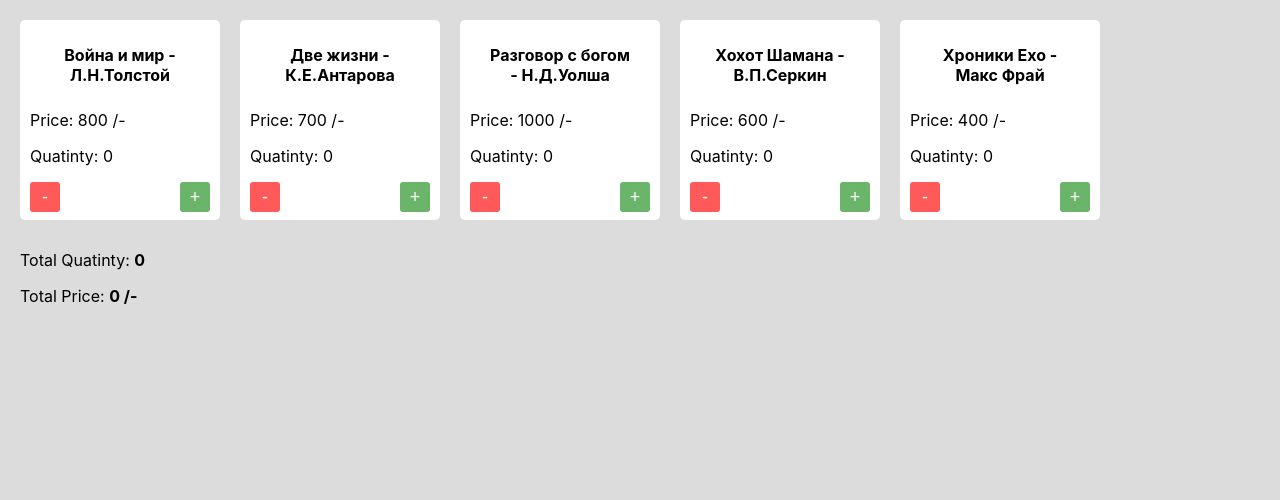
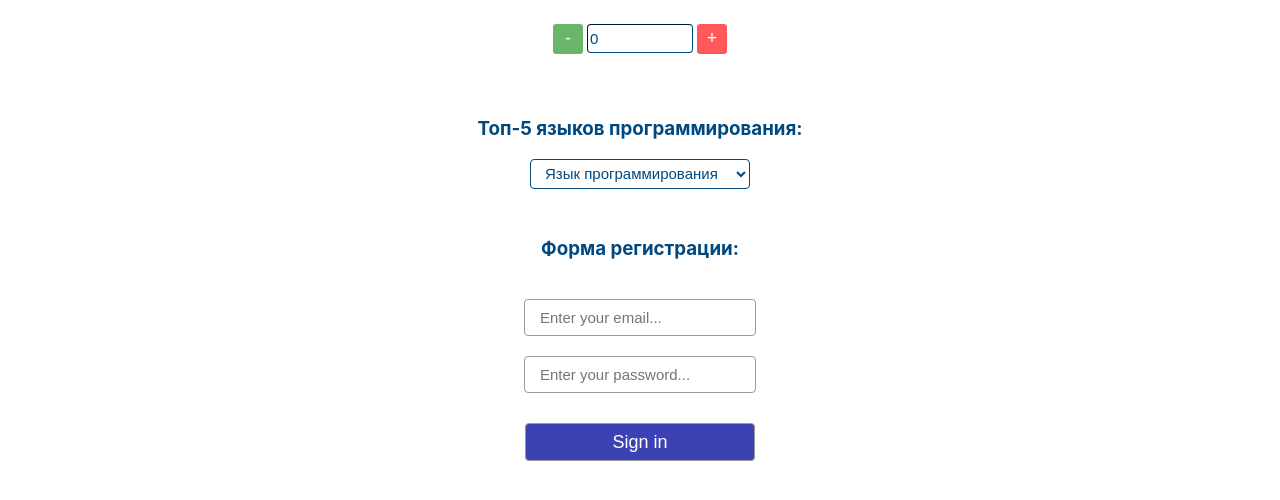
Before and after one commit to Yarengina/sky-react-hw1, a React (Create React App) app in the folder sky-react-hw1/: page / in a window 1280 px wide. Shown: the top 500 px of the page. Built offline with nearby package versions, Linux system fonts and the light colour scheme.

Commit message:
added MinMaxLazy, Select, LoginPassword

```diff
--- a/sky-react-hw1/src/App.css
+++ b/sky-react-hw1/src/App.css
@@ -144,3 +144,56 @@
 .Total {
   text-align: initial;
 }
+
+.Select {
+  width: 220px;
+  height: 30px;
+  background: #FFFFFF;
+  border-radius: 4px;
+  border-color: #004980;
+  border-width: thin;
+  font-size: 15px;
+  color: #004980;
+  padding-left: 10px;
+}
+
+.FormSignIn {
+  display: flex;
+  flex-direction: column;
+  align-items: center;
+  margin-top: 30px;
+}
+
+.Inputs {
+  display: flex;
+  flex-direction: column;
+  align-items: flex-start;
+}
+
+.Input {
+  width: 200px;
+  height: 35px;
+  border: 1px solid rgb(153, 153, 153);
+  border-radius: 4px;
+  font-size: 15px;
+  padding: 0px 15px;
+  margin-top: 20px;
+}
+
+.ButtonForm {
+  width: 230px;
+  height: 38px;
+  background-color: rgb(60, 65, 180);
+  color: white;
+  border: 1px solid rgb(153, 153, 153);
+  border-radius: 4px;
+  font-size: 18px;
+  padding: 0px 15px;
+  margin-top: 30px;
+  margin-bottom: 20px;
+}
+
+.Error {
+  color: red;
+  font-size: 14px;
+}
--- a/sky-react-hw1/src/App.js
+++ b/sky-react-hw1/src/App.js
@@ -1,9 +1,16 @@
 import './App.css'
-import Order from './components/Order/Order'
+import MinMaxLazy from './components/Forms/MinMaxLazy'
+import Select from './components/Forms/Select/Select'
+import LoginPassword from './components/Forms/LoginPassword/LoginPassword'
 
 function App() {
     return <div className='App'>
-        <Order />
+        <MinMaxLazy
+            min={0}
+            max={10}
+        />
+        <Select />
+        <LoginPassword />
         </div>
 }
 
--- /dev/null
+++ b/sky-react-hw1/src/components/Forms/LoginPassword/Input.js
@@ -0,0 +1,22 @@
+import useCheckInput from './useCheckInput'
+
+function Input({ type, name, text }) {
+    const { inputValue, onChange, onBlur, isError } = useCheckInput('')
+
+    return (
+        <div className='Inputs'>
+            <input className='Input'
+            name={name}
+            type={type}
+            id={name}
+            placeholder={text}
+            value={inputValue}
+            onChange={onChange}
+            onBlur={onBlur}
+            />
+            <span className='Error'>{isError}</span>
+        </div>
+    )
+}
+
+export default Input
--- /dev/null
+++ b/sky-react-hw1/src/components/Forms/LoginPassword/LoginPassword.js
@@ -0,0 +1,26 @@
+import Input from './Input'
+import { formData } from './formData'
+
+function LoginPassword() {
+    const onSubmit = (event) => event.preventDefault()
+
+    const inputs = formData.map(({ name, type, text, id }) => (
+    <Input
+        name={name}
+        type={type}
+        text={text}
+        key={id}
+    />
+    ))
+
+    return (
+            <form className='FormSignIn' onSubmit={onSubmit}>
+                <h3 className='Color'>Форма регистрации:</h3>
+                {inputs}
+                <button className='ButtonForm' type='button'>Sign in
+                </button>
+            </form>
+    )
+}
+
+export default LoginPassword
--- /dev/null
+++ b/sky-react-hw1/src/components/Forms/LoginPassword/formData.js
@@ -0,0 +1,20 @@
+const formData = [
+    {
+    id: '1',
+    type: 'email',
+    name: 'email',
+    text: 'Enter your email...',
+    },
+    {
+    id: '2',
+    type: 'password',
+    name: 'password',
+    text: 'Enter your password...',
+    },
+]
+
+const validEmail = /^(([^<>()[\]\\.,;:\s@"]+(\.[^<>()[\]\\.,;:\s@"]+)*)|(".+"))@((\[[0-9]{1,3}\.[0-9]{1,3}\.[0-9]{1,3}\.[0-9]{1,3}\])|(([a-zA-Z\-0-9]+\.)+[a-zA-Z]{2,}))$/
+
+const passwordLength = 6
+
+export { formData, validEmail, passwordLength }
--- /dev/null
+++ b/sky-react-hw1/src/components/Forms/LoginPassword/useCheckInput.js
@@ -0,0 +1,35 @@
+import { useState } from 'react'
+import { validEmail, passwordLength } from './formData'
+
+const useCheckInput = (initialValue) => {
+    const [inputValue, setInputValue] = useState(initialValue)
+    const [isError, setIsError] = useState('')
+
+    const onBlur = ({target: { name, value }}) => {
+        if (!inputValue) {
+            setIsError(`Type your ${name}`)
+        }
+
+        if (name === 'password' && value.length && value.length < passwordLength) {
+            setIsError('At least 6 characters')
+        }
+
+        if (name === 'email' && value.length && !value.match(validEmail)) {
+            setIsError('Email is not valid')
+        }
+    }
+
+    const onChange = ({target: {value}}) => {
+        setInputValue(value)
+        setIsError(!value)
+    }
+
+    return {
+        inputValue,
+        isError,
+        onBlur,
+        onChange,
+    }
+}
+
+export default useCheckInput
--- /dev/null
+++ b/sky-react-hw1/src/components/Forms/MinMaxLazy.js
@@ -0,0 +1,39 @@
+import { useState } from 'react'
+
+function MinMaxLazy( {min, max} ) {
+    const [current, setCurrent] = useState(min)
+
+    const onChangeInput = ({target: {value}}) => {
+        let inputValue = value.replace(/\D/gi, '')
+        if (inputValue > max) inputValue = max
+        if (inputValue < min) inputValue = min
+        setCurrent(Number(inputValue))
+    }
+
+    const dec = (num, setNum, limit) => {
+        if (num !== limit) setNum((prevNum) => prevNum - 1)
+    }
+
+    const inc = (num, setNum, limit) => {
+        if (num !== limit) setNum((prevNum) => prevNum + 1)
+    }
+
+    return (
+        <div>
+            <button type='button' className='Buttons Minus'
+            onClick={() => dec(current, setCurrent, min)}>
+            -
+            </button>
+            <input type='text' className='Button'
+                value={current}
+                onChange={onChangeInput}
+            />
+            <button type='button' className='Buttons Plus'
+            onClick={() => inc(current, setCurrent, max)}>
+            +
+            </button>
+        </div>
+    )
+}
+
+export default MinMaxLazy
--- /dev/null
+++ b/sky-react-hw1/src/components/Forms/Select/Select.js
@@ -0,0 +1,32 @@
+import { useState } from 'react'
+import languages from './languages'
+
+function Select() {
+    const [selectLang, setSelectLang] = useState('')
+
+    const text = languages.find((lang) => lang.name === selectLang)
+
+    const onChange = ({target: {value}}) => {
+        setSelectLang(value)
+    }
+
+    return (
+        <div className='Color Clock'>
+            <h3>Топ-5 языков программирования:</h3>
+            <select className='Select'
+                value={selectLang}
+                onChange={onChange}
+            >
+            {languages.map((lang) => (
+                <option key={lang.name} value={lang.name}>
+                {lang.name}
+                </option>
+            ))}
+            </select>
+            {text && <p>{text.description}
+            </p>}
+        </div>
+    )
+}
+
+export default Select
--- /dev/null
+++ b/sky-react-hw1/src/components/Forms/Select/languages.js
@@ -0,0 +1,32 @@
+const languages = [
+    {
+      name: 'Язык программирования',
+      description: '',
+    },
+    {
+      name: 'JavaScript',
+      description: `Не путайте его с Java — это разные и совершенно не похожие языки.
+      JavaScript применяют для создания графики, мобильных и веб-приложений, в браузерных операционных системах. Он очень универсален и довольно легок в изучении.`,
+    },
+    {
+      name: 'Python',
+      description: `Программы на Python близки к естественному языку, поэтому он отлично подходит как первый язык для начинающего программиста.
+      Это очень распространенный язык, на нем реализовано большое количество проектов. Python активно используют в Google, на нем написана большая часть исходного кода YouTube. Также часто применяется при создании машин-роботов.`,
+    },
+    {
+      name: 'Java',
+      description: `Язык программирования общего назначения, который стабильно занимает высокие места в рейтингах популярности. Приложения на Java могут работать на любом компьютере, для этого создана виртуальная Java-машина. На Java активно разрабатывают мобильные приложения под операционную систему Android.
+      На Java написаны такие успешные проекты, как RuneScape, Yahoo, Amazon, eBay, LinkedIn.`,
+    },
+    {
+      name: 'C#',
+      description: `Название языка читается как «си шарп». Его разрабатывали в 1998–2001 годах внутри компании Microsoft для создания приложений.
+      C# принадлежит к семье языков с C-подобным синтаксисом, из них он наиболее близок к C++ и Java. Поэтому у C# достаточно сложный синтаксис, что считается недостатком.`,
+    },
+    {
+      name: 'PHP',
+      description: `Широко применяется для создания веб-приложений, лидирует по применению для создания динамических сайтов. PHP прошел быструю эволюцию и стал востребован среди программистов. Однако программисты его часто критикуют за несогласованный синтаксис.`,
+    },
+]
+
+export default languages
--- a/sky-react-hw1/src/index.css
+++ b/sky-react-hw1/src/index.css
@@ -1,5 +1,4 @@
 body {
-  background-color: gainsboro;
   margin: 0;
   font-family: -apple-system, BlinkMacSystemFont, 'Segoe UI', 'Roboto', 'Oxygen',
     'Ubuntu', 'Cantarell', 'Fira Sans', 'Droid Sans', 'Helvetica Neue',
```
